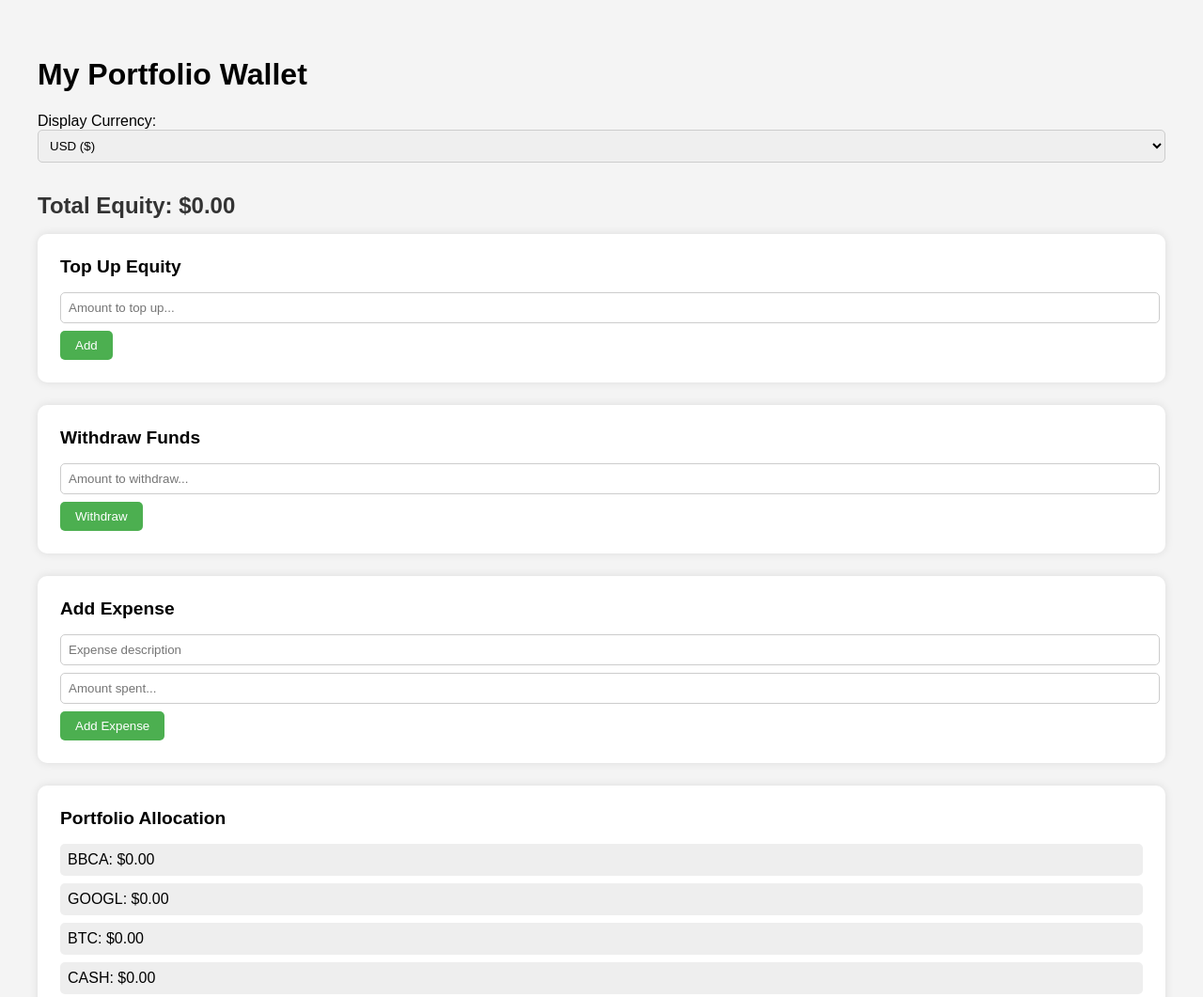
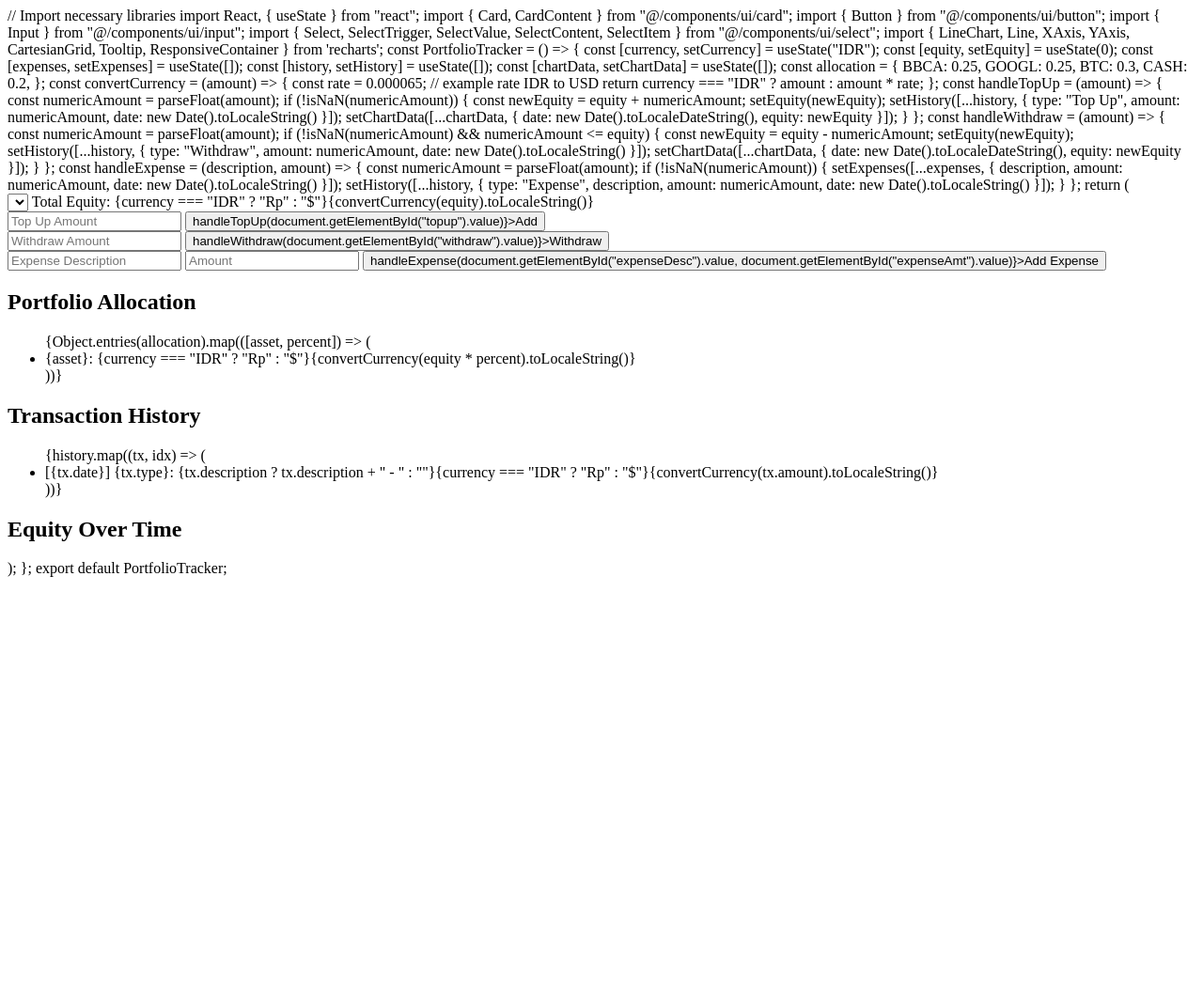
Before and after one commit to aurorabrlz/Portoku, a plain HTML site: page index.html in a window 1280 px wide. Shown: the top 1061 px of the page at 94% size. After the commit the page ends 800 px from the top, so only its background shows below. Drawn offline with Linux system fonts and the light colour scheme.

Commit message:
Update index.html

```diff
--- a/index.html
+++ b/index.html
@@ -1,198 +1,129 @@
-<!DOCTYPE html>
-<html lang="en">
-<head>
-  <meta charset="UTF-8" />
-  <meta name="viewport" content="width=device-width, initial-scale=1.0" />
-  <title>My Portfolio Wallet</title>
-  <style>
-    body {
-      font-family: Arial, sans-serif;
-      padding: 2rem;
-      background-color: #f4f4f4;
+// Import necessary libraries
+import React, { useState } from "react";
+import { Card, CardContent } from "@/components/ui/card";
+import { Button } from "@/components/ui/button";
+import { Input } from "@/components/ui/input";
+import { Select, SelectTrigger, SelectValue, SelectContent, SelectItem } from "@/components/ui/select";
+import { LineChart, Line, XAxis, YAxis, CartesianGrid, Tooltip, ResponsiveContainer } from 'recharts';
+
+const PortfolioTracker = () => {
+  const [currency, setCurrency] = useState("IDR");
+  const [equity, setEquity] = useState(0);
+  const [expenses, setExpenses] = useState([]);
+  const [history, setHistory] = useState([]);
+  const [chartData, setChartData] = useState([]);
+
+  const allocation = {
+    BBCA: 0.25,
+    GOOGL: 0.25,
+    BTC: 0.3,
+    CASH: 0.2,
+  };
+
+  const convertCurrency = (amount) => {
+    const rate = 0.000065; // example rate IDR to USD
+    return currency === "IDR" ? amount : amount * rate;
+  };
+
+  const handleTopUp = (amount) => {
+    const numericAmount = parseFloat(amount);
+    if (!isNaN(numericAmount)) {
+      const newEquity = equity + numericAmount;
+      setEquity(newEquity);
+      setHistory([...history, { type: "Top Up", amount: numericAmount, date: new Date().toLocaleString() }]);
+      setChartData([...chartData, { date: new Date().toLocaleDateString(), equity: newEquity }]);
     }
-    .card {
-      background: white;
-      padding: 1.5rem;
-      border-radius: 10px;
-      box-shadow: 0 0 10px rgba(0,0,0,0.1);
-      margin-bottom: 1.5rem;
+  };
+
+  const handleWithdraw = (amount) => {
+    const numericAmount = parseFloat(amount);
+    if (!isNaN(numericAmount) && numericAmount <= equity) {
+      const newEquity = equity - numericAmount;
+      setEquity(newEquity);
+      setHistory([...history, { type: "Withdraw", amount: numericAmount, date: new Date().toLocaleString() }]);
+      setChartData([...chartData, { date: new Date().toLocaleDateString(), equity: newEquity }]);
     }
-    .flex {
-      display: flex;
-      justify-content: space-between;
+  };
+
+  const handleExpense = (description, amount) => {
+    const numericAmount = parseFloat(amount);
+    if (!isNaN(numericAmount)) {
+      setExpenses([...expenses, { description, amount: numericAmount, date: new Date().toLocaleString() }]);
+      setHistory([...history, { type: "Expense", description, amount: numericAmount, date: new Date().toLocaleString() }]);
     }
-    .title {
-      font-size: 1.2rem;
-      font-weight: bold;
-      margin-bottom: 1rem;
-    }
-    input, select {
-      padding: 0.5rem;
-      width: 100%;
-      margin-bottom: 0.5rem;
-      border: 1px solid #ccc;
-      border-radius: 5px;
-    }
-    button {
-      padding: 0.5rem 1rem;
-      cursor: pointer;
-      background: #4CAF50;
-      color: white;
-      border: none;
-      border-radius: 5px;
-    }
-    ul {
-      list-style: none;
-      padding: 0;
-    }
-    li {
-      background: #eee;
-      padding: 0.5rem;
-      margin-bottom: 0.5rem;
-      border-radius: 5px;
-    }
-    .total-equity {
-      font-size: 1.5rem;
-      font-weight: bold;
-      margin-bottom: 1rem;
-      color: #333;
-    }
-    .currency-toggle {
-      margin-bottom: 1.5rem;
-    }
-  </style>
-</head>
-<body>
-  <h1>My Portfolio Wallet</h1>
+  };
 
-  <div class="currency-toggle">
-    <label for="currency">Display Currency:</label>
-    <select id="currency" onchange="updatePortfolio()">
-      <option value="USD">USD ($)</option>
-      <option value="IDR">IDR (Rp)</option>
-    </select>
-  </div>
+  return (
+    <div className="p-4 space-y-6">
+      <div className="flex items-center space-x-4">
+        <Select onValueChange={setCurrency} defaultValue="IDR">
+          <SelectTrigger className="w-[100px]">
+            <SelectValue placeholder="Currency" />
+          </SelectTrigger>
+          <SelectContent>
+            <SelectItem value="IDR">IDR</SelectItem>
+            <SelectItem value="USD">USD</SelectItem>
+          </SelectContent>
+        </Select>
+        <span className="text-xl font-semibold">Total Equity: {currency === "IDR" ? "Rp" : "$"}{convertCurrency(equity).toLocaleString()}</span>
+      </div>
 
-  <div class="total-equity" id="totalEquity"></div>
+      <div className="flex space-x-4">
+        <Input type="number" placeholder="Top Up Amount" id="topup" />
+        <Button onClick={() => handleTopUp(document.getElementById("topup").value)}>Add</Button>
+      </div>
 
-  <div class="card">
-    <div class="title">Top Up Equity</div>
-    <input type="number" id="topup" placeholder="Amount to top up...">
-    <button onclick="topUp()">Add</button>
-  </div>
+      <div className="flex space-x-4">
+        <Input type="number" placeholder="Withdraw Amount" id="withdraw" />
+        <Button onClick={() => handleWithdraw(document.getElementById("withdraw").value)}>Withdraw</Button>
+      </div>
 
-  <div class="card">
-    <div class="title">Withdraw Funds</div>
-    <input type="number" id="withdraw" placeholder="Amount to withdraw...">
-    <button onclick="withdrawFunds()">Withdraw</button>
-  </div>
+      <div className="flex space-x-4">
+        <Input type="text" placeholder="Expense Description" id="expenseDesc" />
+        <Input type="number" placeholder="Amount" id="expenseAmt" />
+        <Button onClick={() => handleExpense(document.getElementById("expenseDesc").value, document.getElementById("expenseAmt").value)}>Add Expense</Button>
+      </div>
 
-  <div class="card">
-    <div class="title">Add Expense</div>
-    <input type="text" id="expenseNote" placeholder="Expense description">
-    <input type="number" id="expenseAmount" placeholder="Amount spent...">
-    <button onclick="addExpense()">Add Expense</button>
-  </div>
+      <Card>
+        <CardContent>
+          <h2 className="text-lg font-semibold mb-2">Portfolio Allocation</h2>
+          <ul className="list-disc pl-4">
+            {Object.entries(allocation).map(([asset, percent]) => (
+              <li key={asset}>{asset}: {currency === "IDR" ? "Rp" : "$"}{convertCurrency(equity * percent).toLocaleString()}</li>
+            ))}
+          </ul>
+        </CardContent>
+      </Card>
 
-  <div class="card">
-    <div class="title">Portfolio Allocation</div>
-    <ul id="portfolio"></ul>
-  </div>
+      <Card>
+        <CardContent>
+          <h2 className="text-lg font-semibold mb-2">Transaction History</h2>
+          <ul className="pl-4 space-y-1">
+            {history.map((tx, idx) => (
+              <li key={idx}>
+                [{tx.date}] {tx.type}: {tx.description ? tx.description + " - " : ""}{currency === "IDR" ? "Rp" : "$"}{convertCurrency(tx.amount).toLocaleString()}
+              </li>
+            ))}
+          </ul>
+        </CardContent>
+      </Card>
 
-  <div class="card">
-    <div class="title">Transaction History</div>
-    <ul id="history"></ul>
-  </div>
+      <Card>
+        <CardContent>
+          <h2 className="text-lg font-semibold mb-2">Equity Over Time</h2>
+          <ResponsiveContainer width="100%" height={300}>
+            <LineChart data={chartData}>
+              <CartesianGrid strokeDasharray="3 3" />
+              <XAxis dataKey="date" />
+              <YAxis />
+              <Tooltip />
+              <Line type="monotone" dataKey="equity" stroke="#8884d8" strokeWidth={2} />
+            </LineChart>
+          </ResponsiveContainer>
+        </CardContent>
+      </Card>
+    </div>
+  );
+};
 
-  <script>
-    const allocation = {
-      BBCA: 0.3,
-      GOOGL: 0.25,
-      BTC: 0.15,
-      CASH: 0.3
-    };
-
-    let equity = parseFloat(localStorage.getItem('equity')) || 0;
-    let history = JSON.parse(localStorage.getItem('history')) || [];
-
-    function formatCurrency(amount) {
-      const currency = document.getElementById('currency').value;
-      if (currency === 'IDR') {
-        return 'Rp' + amount.toLocaleString('id-ID');
-      } else {
-        return '$' + amount.toFixed(2);
-      }
-    }
-
-    function updatePortfolio() {
-      const ul = document.getElementById('portfolio');
-      ul.innerHTML = '';
-      for (const key in allocation) {
-        const value = allocation[key] * equity;
-        const li = document.createElement('li');
-        li.textContent = `${key}: ${formatCurrency(value)}`;
-        ul.appendChild(li);
-      }
-      document.getElementById('totalEquity').textContent = `Total Equity: ${formatCurrency(equity)}`;
-    }
-
-    function addToHistory(type, amount, note = '') {
-      const currency = document.getElementById('currency').value;
-      const now = new Date().toLocaleString();
-      const formattedAmount = currency === 'IDR' ? 'Rp' + amount.toLocaleString('id-ID') : '$' + amount.toFixed(2);
-      const entry = note ? `${now} - ${type}: ${formattedAmount} (${note})` : `${now} - ${type}: ${formattedAmount}`;
-      history.unshift(entry);
-      localStorage.setItem('history', JSON.stringify(history));
-      renderHistory();
-    }
-
-    function renderHistory() {
-      const ul = document.getElementById('history');
-      ul.innerHTML = '';
-      history.forEach(entry => {
-        const li = document.createElement('li');
-        li.textContent = entry;
-        ul.appendChild(li);
-      });
-    }
-
-    function topUp() {
-      const amount = parseFloat(document.getElementById('topup').value);
-      if (amount > 0) {
-        equity += amount;
-        localStorage.setItem('equity', equity);
-        addToHistory('Top Up', amount);
-        updatePortfolio();
-      }
-    }
-
-    function withdrawFunds() {
-      const amount = parseFloat(document.getElementById('withdraw').value);
-      if (amount > 0 && amount <= equity) {
-        equity -= amount;
-        localStorage.setItem('equity', equity);
-        addToHistory('Withdraw', amount);
-        updatePortfolio();
-      } else {
-        alert('Insufficient funds or invalid amount');
-      }
-    }
-
-    function addExpense() {
-      const amount = parseFloat(document.getElementById('expenseAmount').value);
-      const note = document.getElementById('expenseNote').value;
-      if (amount > 0 && amount <= equity) {
-        equity -= amount;
-        localStorage.setItem('equity', equity);
-        addToHistory('Expense', amount, note);
-        updatePortfolio();
-      } else {
-        alert('Invalid or insufficient funds');
-      }
-    }
-
-    updatePortfolio();
-    renderHistory();
-  </script>
-</body>
-</html>
+export default PortfolioTracker;
```
